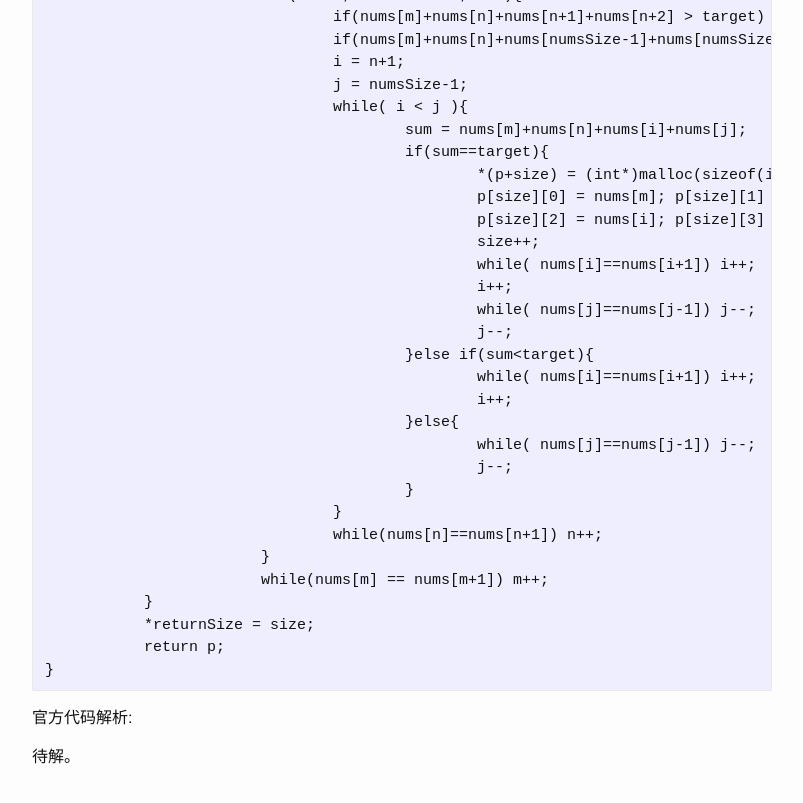
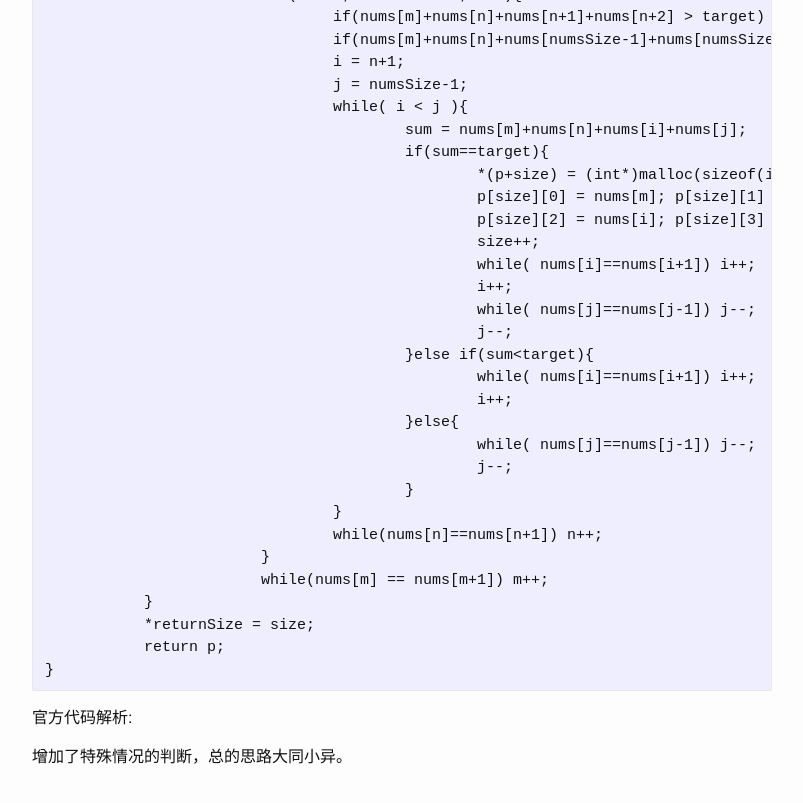
Before and after one commit to wqwljz/killer1994.github.io, a Jekyll site: the page built from _posts/2017-08-01-leetcode-18.md, in a window 1280 px wide and 900 px high, scrolled down 2342 px. Shown: the top 803 px of the window, without its empty margins (238-1041 px from the left). Built offline with Jekyll 4.4.1, drawn with Linux system fonts in a browser that asks for light colours.

Commit message:
fix leetcode 18

````diff
--- a/_posts/2017-08-01-leetcode-18.md
+++ b/_posts/2017-08-01-leetcode-18.md
@@ -139,4 +139,4 @@ int** fourSum(int* nums, int numsSize, int target, int* returnSize) {
 ```
 官方代码解析:
 
-待解。
+增加了特殊情况的判断，总的思路大同小异。
````
